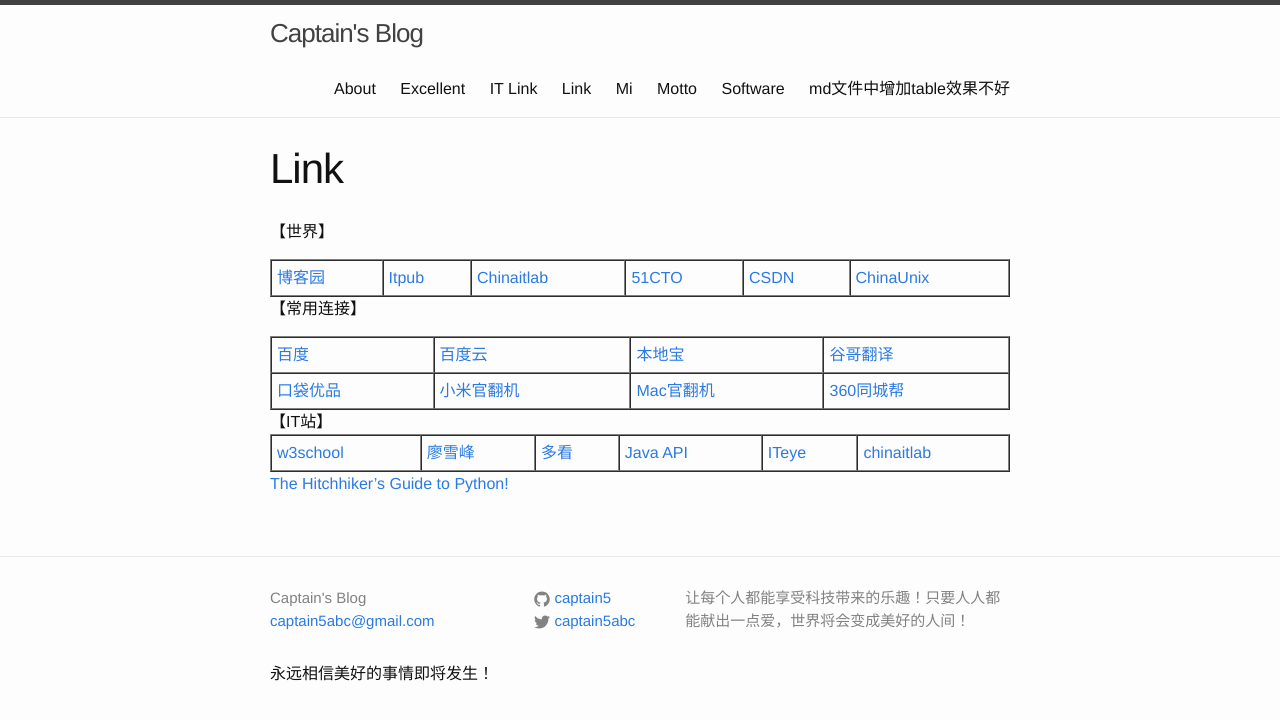
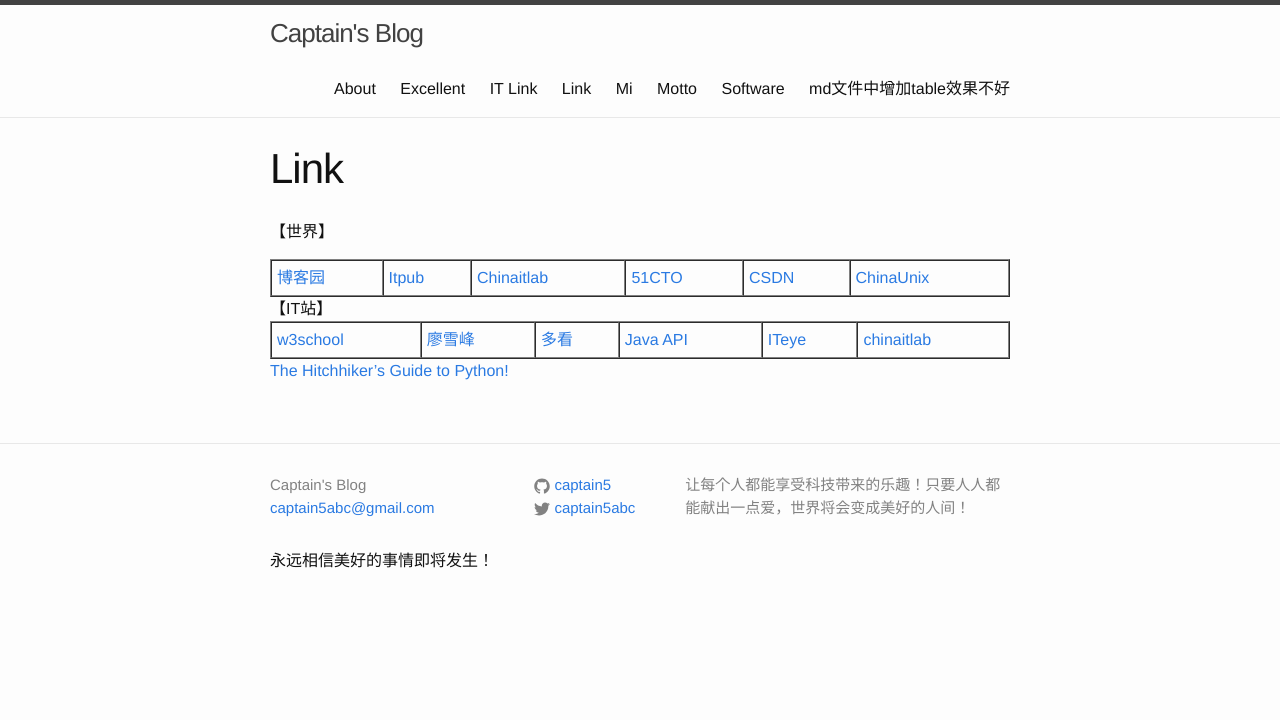
Before and after one commit to captain5/captain5.github.io, a Jekyll site: the page built from link.html, in a window 1280 px wide. Shown: the top 720 px of the page. Built offline with Jekyll 4.4.1, drawn with Linux system fonts in a browser that asks for light colours.

Commit message:
Update link.html

```diff
--- a/link.html
+++ b/link.html
@@ -16,22 +16,6 @@
   </tr>
 </table>
 
-【常用连接】
-<p>
-<table cellpadding=5 border=1 cellspacing="0" width=100%>
-  <tr><td><a href="https://www.baidu.com/" target="_blank">百度</a></td>
-  <td><a href="http://yun.baidu.com/" target="_blank">百度云</a></td>
-  <td><a href="http://bj.bendibao.com/" target="_blank">本地宝</a></td>
-  <td><a href="http://translate.google.cn/" target="_blank">谷哥翻译</a></td>
-  </tr>
-  <tr>
-    <td><a href="http://www.aiershou.com/" target="_blank">口袋优品</a></td>
-    <td><a href="http://item.mi.com/re" target="_blank">小米官翻机</a></td>
-    <td><a href="http://www.apple.com/cn_cmb/shop/browse/home/specialdeals" target="_blank">Mac官翻机</a></td>
-    <td><a href="http://bang.360.cn/liangpin/" target="_blank">360同城帮</a></td>
-  </tr>
-</table>
-
 【IT站】
 <table cellpadding=5 border=1 cellspacing="0" width=100%>
   <tr><td><a href="http://www.w3school.com.cn/" target="_blank">w3school</a></td>
```
